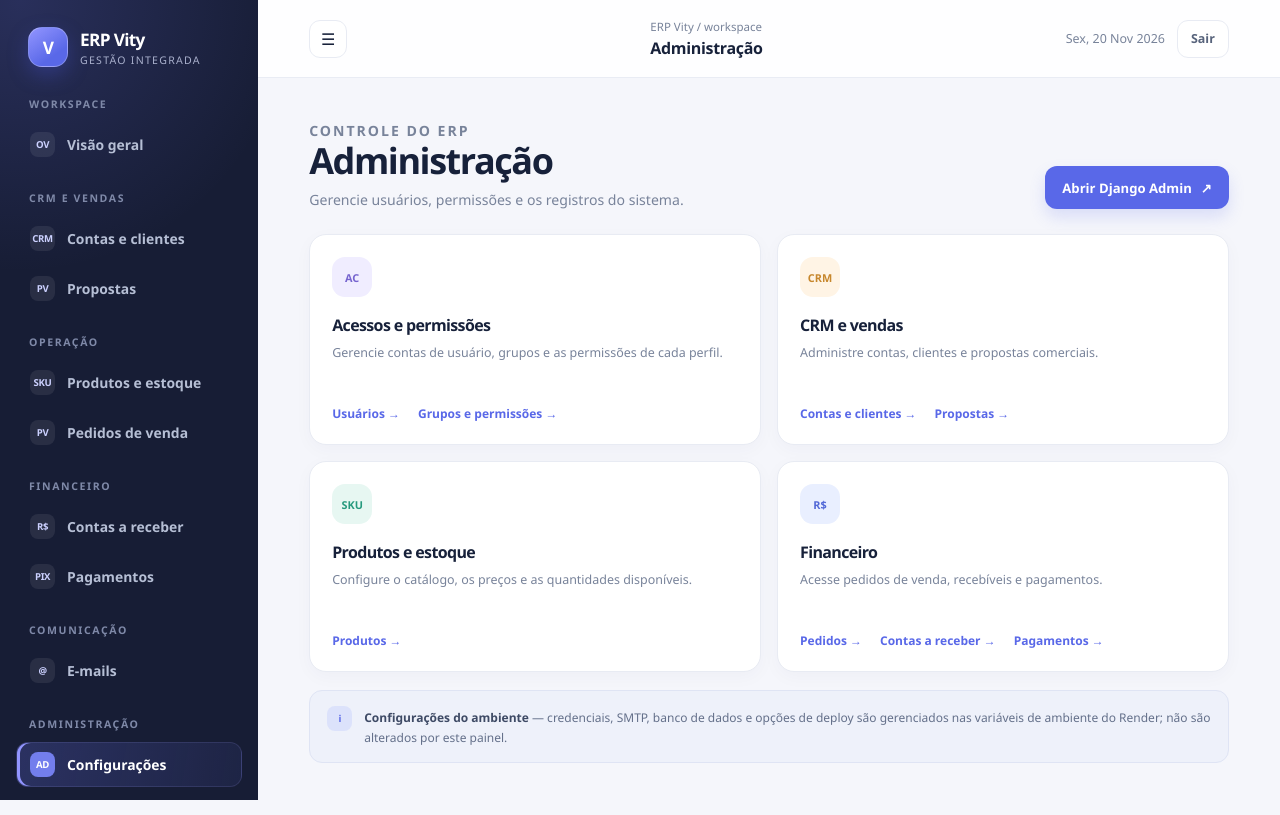
After one commit to vitorhugoalvesrosa/erp-vity-adv-OLD, a Django app: page /administracao/ in a window 1280 px wide. The commit adds this page. Run offline with Django 5.2, Linux system fonts and the light colour scheme; the visitor is signed in with stand-in values (Sample User, id 1).

Commit message:
feat: add administration menu and service products
Co-authored-by: Copilot <223556219+Copilot@users.noreply.github.com>

```diff
--- a/core/static/core/app.css
+++ b/core/static/core/app.css
@@ -75,6 +75,7 @@ textarea:focus-visible {
         radial-gradient(circle at 8% 0, rgb(105 112 226 / 22%), transparent 17rem),
         var(--navy);
     color: #fff;
+    transition: transform 180ms ease;
 }
 
 .brand {
@@ -245,6 +246,7 @@ textarea:focus-visible {
 .main-area {
     min-height: 100vh;
     margin-left: 258px;
+    transition: margin-left 180ms ease;
 }
 
 .topbar {
@@ -915,9 +917,96 @@ textarea.form-control {
     line-height: 1.6;
 }
 
-.mobile-menu-button,
+.menu-toggle,
 .sidebar-overlay {
     display: none;
+}
+
+.menu-toggle {
+    display: grid;
+    width: 38px;
+    height: 38px;
+    flex: 0 0 38px;
+    place-items: center;
+    border: 1px solid var(--line);
+    border-radius: 11px;
+    background: #fff;
+    color: var(--ink);
+    cursor: pointer;
+    font-size: 1rem;
+}
+
+.menu-toggle:hover {
+    border-color: #d4d9ee;
+    color: var(--blue-dark);
+}
+
+.admin-grid {
+    display: grid;
+    grid-template-columns: repeat(2, minmax(0, 1fr));
+    gap: 16px;
+}
+
+.admin-card {
+    padding: 22px;
+}
+
+.admin-card-icon {
+    display: grid;
+    width: 40px;
+    height: 40px;
+    place-items: center;
+    border-radius: 13px;
+    font-size: .68rem;
+    font-weight: 800;
+}
+
+.admin-card h2 {
+    margin: 17px 0 7px;
+    font-size: 1rem;
+}
+
+.admin-card p {
+    min-height: 42px;
+    margin: 0;
+    color: var(--muted);
+    font-size: .78rem;
+    line-height: 1.6;
+}
+
+.admin-card-links {
+    display: flex;
+    flex-wrap: wrap;
+    gap: 10px 18px;
+    margin-top: 20px;
+}
+
+.admin-note {
+    display: flex;
+    align-items: flex-start;
+    gap: 12px;
+    margin-top: 18px;
+    padding: 15px 17px;
+    border: 1px solid #dfe4f4;
+    border-radius: 13px;
+    background: #eef1fa;
+    color: #64708a;
+}
+
+.admin-note .nav-icon {
+    flex: 0 0 25px;
+    background: #dce2fb;
+    color: #5968e8;
+}
+
+.admin-note p {
+    margin: 2px 0 0;
+    font-size: .75rem;
+    line-height: 1.6;
+}
+
+.admin-note strong {
+    color: #3e4a65;
 }
 
 /* Authentication */
@@ -1104,6 +1193,16 @@ textarea.form-control {
     }
 }
 
+@media (min-width: 801px) {
+    .app-shell.sidebar-hidden .sidebar {
+        transform: translateX(-100%);
+    }
+
+    .app-shell.sidebar-hidden .main-area {
+        margin-left: 0;
+    }
+}
+
 @media (max-width: 800px) {
     .sidebar {
         transform: translateX(-100%);
@@ -1124,19 +1223,6 @@ textarea.form-control {
 
     .main-area {
         margin-left: 0;
-    }
-
-    .mobile-menu-button {
-        display: grid;
-        width: 38px;
-        height: 38px;
-        place-items: center;
-        border: 1px solid var(--line);
-        border-radius: 11px;
-        background: #fff;
-        color: var(--ink);
-        cursor: pointer;
-        font-size: 1.1rem;
     }
 
     .topbar {
@@ -1287,6 +1373,10 @@ textarea.form-control {
     .form-actions .button {
         width: 100%;
     }
+
+    .admin-grid {
+        grid-template-columns: 1fr;
+    }
 }
 
 @media (prefers-reduced-motion: reduce) {
--- /dev/null
+++ b/core/templates/core/administration.html
@@ -0,0 +1,59 @@
+{% extends "core/base.html" %}
+
+{% block content %}
+    <header class="page-heading">
+        <div>
+            <p class="eyebrow">CONTROLE DO ERP</p>
+            <h1>Administração</h1>
+            <p>Gerencie usuários, permissões e os registros do sistema.</p>
+        </div>
+        <a class="button" href="{% url 'admin:index' %}">Abrir Django Admin <span aria-hidden="true">↗</span></a>
+    </header>
+
+    <section class="admin-grid" aria-label="Configurações do sistema">
+        <article class="panel admin-card">
+            <span class="admin-card-icon tone-violet">AC</span>
+            <h2>Acessos e permissões</h2>
+            <p>Gerencie contas de usuário, grupos e as permissões de cada perfil.</p>
+            <div class="admin-card-links">
+                <a class="text-link" href="{% url 'admin:auth_user_changelist' %}">Usuários →</a>
+                <a class="text-link" href="{% url 'admin:auth_group_changelist' %}">Grupos e permissões →</a>
+            </div>
+        </article>
+
+        <article class="panel admin-card">
+            <span class="admin-card-icon tone-amber">CRM</span>
+            <h2>CRM e vendas</h2>
+            <p>Administre contas, clientes e propostas comerciais.</p>
+            <div class="admin-card-links">
+                <a class="text-link" href="{% url 'admin:crm_conta_changelist' %}">Contas e clientes →</a>
+                <a class="text-link" href="{% url 'admin:crm_proposta_changelist' %}">Propostas →</a>
+            </div>
+        </article>
+
+        <article class="panel admin-card">
+            <span class="admin-card-icon tone-mint">SKU</span>
+            <h2>Produtos e estoque</h2>
+            <p>Configure o catálogo, os preços e as quantidades disponíveis.</p>
+            <div class="admin-card-links">
+                <a class="text-link" href="{% url 'admin:produtos_produto_changelist' %}">Produtos →</a>
+            </div>
+        </article>
+
+        <article class="panel admin-card">
+            <span class="admin-card-icon tone-blue">R$</span>
+            <h2>Financeiro</h2>
+            <p>Acesse pedidos de venda, recebíveis e pagamentos.</p>
+            <div class="admin-card-links">
+                <a class="text-link" href="{% url 'admin:financeiro_pedidovenda_changelist' %}">Pedidos →</a>
+                <a class="text-link" href="{% url 'admin:financeiro_contareceber_changelist' %}">Contas a receber →</a>
+                <a class="text-link" href="{% url 'admin:financeiro_pagamento_changelist' %}">Pagamentos →</a>
+            </div>
+        </article>
+    </section>
+
+    <aside class="admin-note">
+        <span class="nav-icon">i</span>
+        <p><strong>Configurações do ambiente</strong> — credenciais, SMTP, banco de dados e opções de deploy são gerenciados nas variáveis de ambiente do Render; não são alterados por este painel.</p>
+    </aside>
+{% endblock %}
--- a/core/templates/core/base.html
+++ b/core/templates/core/base.html
@@ -82,11 +82,12 @@
 
             <div class="sidebar-spacer"></div>
             {% if user.is_superuser %}
-                <div class="sidebar-note">
-                    <strong>Área administrativa</strong>
-                    <p>Configurações avançadas e gerenciamento de usuários.</p>
-                    <a class="text-link" href="{% url 'admin:index' %}">Abrir Django Admin →</a>
-                </div>
+                <span class="nav-label">Administração</span>
+                <nav class="sidebar-nav" aria-label="Administração">
+                    <a class="nav-link {% if active_module == 'administration' %}is-active{% endif %}" href="{% url 'admin-settings' %}">
+                        <span class="nav-icon">AD</span> Configurações
+                    </a>
+                </nav>
             {% endif %}
             <div class="sidebar-footer">
                 <span class="user-avatar" aria-hidden="true">{{ user.username|slice:":1" }}</span>
@@ -100,7 +101,7 @@
 
         <div class="main-area">
             <header class="topbar">
-                <button class="mobile-menu-button" id="menu-toggle" aria-label="Abrir menu" aria-controls="app-sidebar" aria-expanded="false">☰</button>
+                <button class="menu-toggle" id="menu-toggle" type="button" aria-label="Ocultar menu lateral" aria-controls="app-sidebar" aria-expanded="true">☰</button>
                 <div class="topbar-title">
                     <span>ERP Vity <span aria-hidden="true">/</span> workspace</span>
                     <strong>{{ page_title }}</strong>
@@ -127,20 +128,60 @@
         </div>
     </div>
     <script>
+        const appShell = document.querySelector(".app-shell");
         const sidebar = document.getElementById("app-sidebar");
         const toggle = document.getElementById("menu-toggle");
         const overlay = document.getElementById("sidebar-overlay");
-        const closeMenu = () => {
+        const mobileViewport = window.matchMedia("(max-width: 800px)");
+        const sidebarStorageKey = "erp-vity-sidebar-hidden";
+        let mobileMenuOpen = false;
+        if (window.localStorage.getItem(sidebarStorageKey) === "true") {
+            appShell.classList.add("sidebar-hidden");
+        }
+        const closeMobileMenu = () => {
+            mobileMenuOpen = false;
             sidebar.classList.remove("is-open");
             overlay.classList.remove("is-visible");
-            toggle.setAttribute("aria-expanded", "false");
+            if (mobileViewport.matches) {
+                toggle.setAttribute("aria-expanded", "false");
+                toggle.setAttribute("aria-label", "Abrir menu lateral");
+            }
+        };
+        const syncMenuForViewport = () => {
+            closeMobileMenu();
+            if (!mobileViewport.matches) {
+                const hidden = appShell.classList.contains("sidebar-hidden");
+                toggle.setAttribute("aria-expanded", String(!hidden));
+                toggle.setAttribute(
+                    "aria-label",
+                    hidden ? "Exibir menu lateral" : "Ocultar menu lateral"
+                );
+            }
         };
         toggle.addEventListener("click", () => {
-            const isOpen = sidebar.classList.toggle("is-open");
-            overlay.classList.toggle("is-visible", isOpen);
-            toggle.setAttribute("aria-expanded", String(isOpen));
+            if (mobileViewport.matches) {
+                mobileMenuOpen = !mobileMenuOpen;
+                sidebar.classList.toggle("is-open", mobileMenuOpen);
+                overlay.classList.toggle("is-visible", mobileMenuOpen);
+                toggle.setAttribute("aria-expanded", String(mobileMenuOpen));
+                toggle.setAttribute(
+                    "aria-label",
+                    mobileMenuOpen ? "Fechar menu lateral" : "Abrir menu lateral"
+                );
+                return;
+            }
+
+            const hidden = appShell.classList.toggle("sidebar-hidden");
+            window.localStorage.setItem(sidebarStorageKey, String(hidden));
+            toggle.setAttribute("aria-expanded", String(!hidden));
+            toggle.setAttribute(
+                "aria-label",
+                hidden ? "Exibir menu lateral" : "Ocultar menu lateral"
+            );
         });
-        overlay.addEventListener("click", closeMenu);
+        overlay.addEventListener("click", closeMobileMenu);
+        mobileViewport.addEventListener("change", syncMenuForViewport);
+        syncMenuForViewport();
     </script>
 </body>
 </html>
--- a/core/urls.py
+++ b/core/urls.py
@@ -4,6 +4,7 @@ from . import views
 
 urlpatterns = [
     path("", views.home, name="home"),
+    path("administracao/", views.administration, name="admin-settings"),
     path("app/<slug:module>/", views.record_list, name="record-list"),
     path("app/<slug:module>/novo/", views.record_edit, name="record-create"),
     path(
--- a/core/views.py
+++ b/core/views.py
@@ -70,6 +70,7 @@ MODULES = {
             ("nome", "Produto", "text"),
             ("sku", "SKU", "text"),
             ("preco", "Preço", "currency"),
+            ("eh_servico", "Tipo", "service_type"),
             ("quantidade_estoque", "Estoque", "number"),
             ("ativo", "Status", "boolean"),
         ],
@@ -209,6 +210,21 @@ def home(request):
     )
 
 
+@login_required
+def administration(request):
+    if not request.user.is_superuser:
+        raise PermissionDenied
+
+    return render(
+        request,
+        "core/administration.html",
+        {
+            "page_title": "Administração",
+            "active_module": "administration",
+        },
+    )
+
+
 def _get_module(module):
     try:
         return MODULES[module]
@@ -228,7 +244,12 @@ def _get_columns(module, objects):
         for field_name, _label, kind in module["columns"]:
             value = getattr(obj, field_name)
             display = getattr(obj, f"get_{field_name}_display", None)
-            if display:
+            if field_name == "quantidade_estoque" and getattr(obj, "eh_servico", False):
+                value = "Não controlado"
+                kind = "text"
+            elif kind == "service_type":
+                value = "Serviço" if value else "Produto"
+            elif display:
                 value = display()
             elif kind == "boolean":
                 value = "Ativo" if value else "Inativo"
--- a/produtos/admin.py
+++ b/produtos/admin.py
@@ -10,9 +10,10 @@ class ProdutoAdmin(admin.ModelAdmin):
         "nome",
         "sku",
         "preco",
+        "eh_servico",
         "quantidade_estoque",
         "ativo",
         "data_criacao",
     )
-    list_filter = ("ativo", "data_criacao")
+    list_filter = ("eh_servico", "ativo", "data_criacao")
     search_fields = ("nome", "sku")
--- a/produtos/serializers.py
+++ b/produtos/serializers.py
@@ -12,6 +12,7 @@ class ProdutoSerializer(serializers.ModelSerializer):
             "descricao",
             "sku",
             "preco",
+            "eh_servico",
             "quantidade_estoque",
             "ativo",
             "data_criacao",
```
Also changed, not shown: core/forms.py (+9 -1 lines), core/templates/core/record_form.html (+13 -1 lines), core/tests.py (+95 -1 lines), produtos/models.py (+14 -0 lines), README.md, produtos/migrations/0002_produto_eh_servico.py (added).
